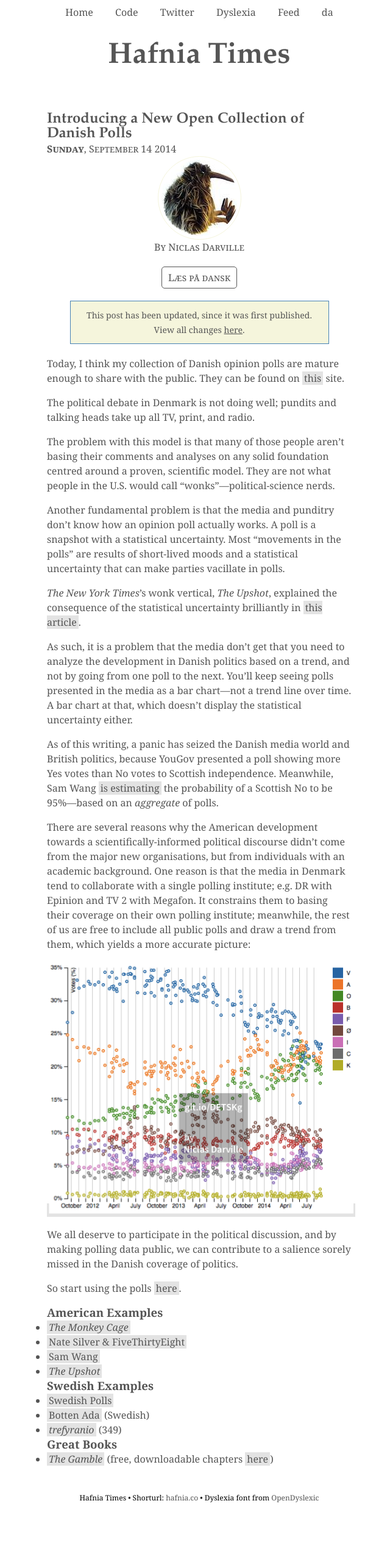
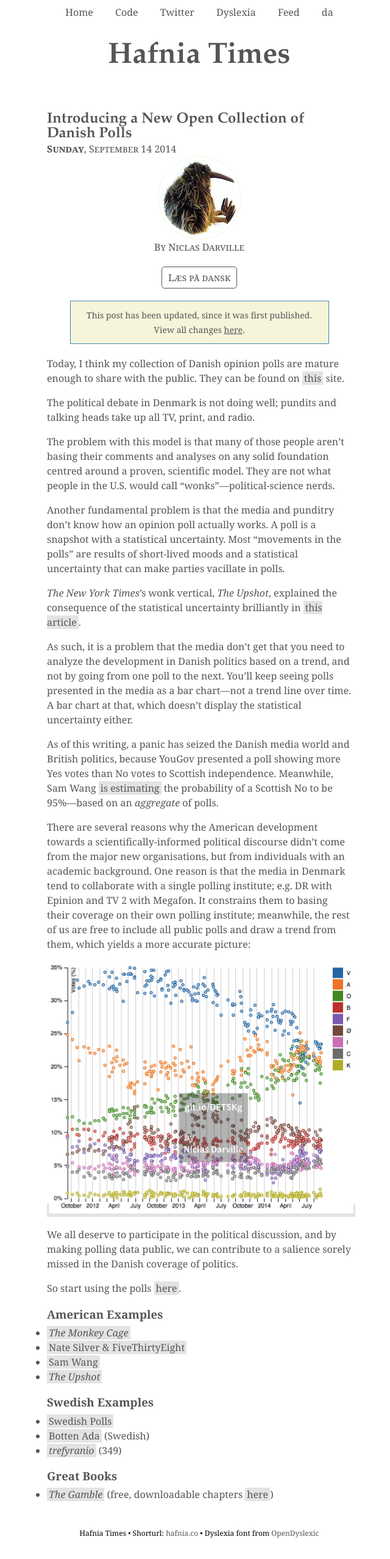
Before and after one commit to hafniatimes/hafniatimes.github.io, a Jekyll site: the page built from _posts/2014-09-14-danish-polls.markdown, in a window 1280 px wide. Shown: the whole page at 61% size, without its empty margins (313-953 px from the left). Built offline with Jekyll 4.4.1, drawn with Linux system fonts in a browser that asks for light colours; before the commit the page ends 2498 px from its top, so only the background shows below that.

Commit message:
Hotfix for h3 margins

```diff
--- a/static/css/style.css
+++ b/static/css/style.css
@@ -331,6 +331,9 @@ h2 {
   margin-top: 0;
   line-height: 1em;
   font-family: "Palatino Linotype", Georgia, serif; }
+.post h3 {
+  margin-top: 1em;
+  margin-bottom: .33em; }
 .post .updated.box {
   font-size: 0.875em;
   margin-top: 0;
--- a/static/css/style.scss
+++ b/static/css/style.scss
@@ -130,6 +130,11 @@ h2 {
         font-family: "Palatino Linotype", $font;
     }
 
+    h3 { //!
+        margin-top: 1em;
+        margin-bottom: .33em;
+    }
+
     .updated.box {
         @include getVerticalRhythm($postUpdateSize);
         background-color: beige;
```
Also changed, not shown: 1 other file.
